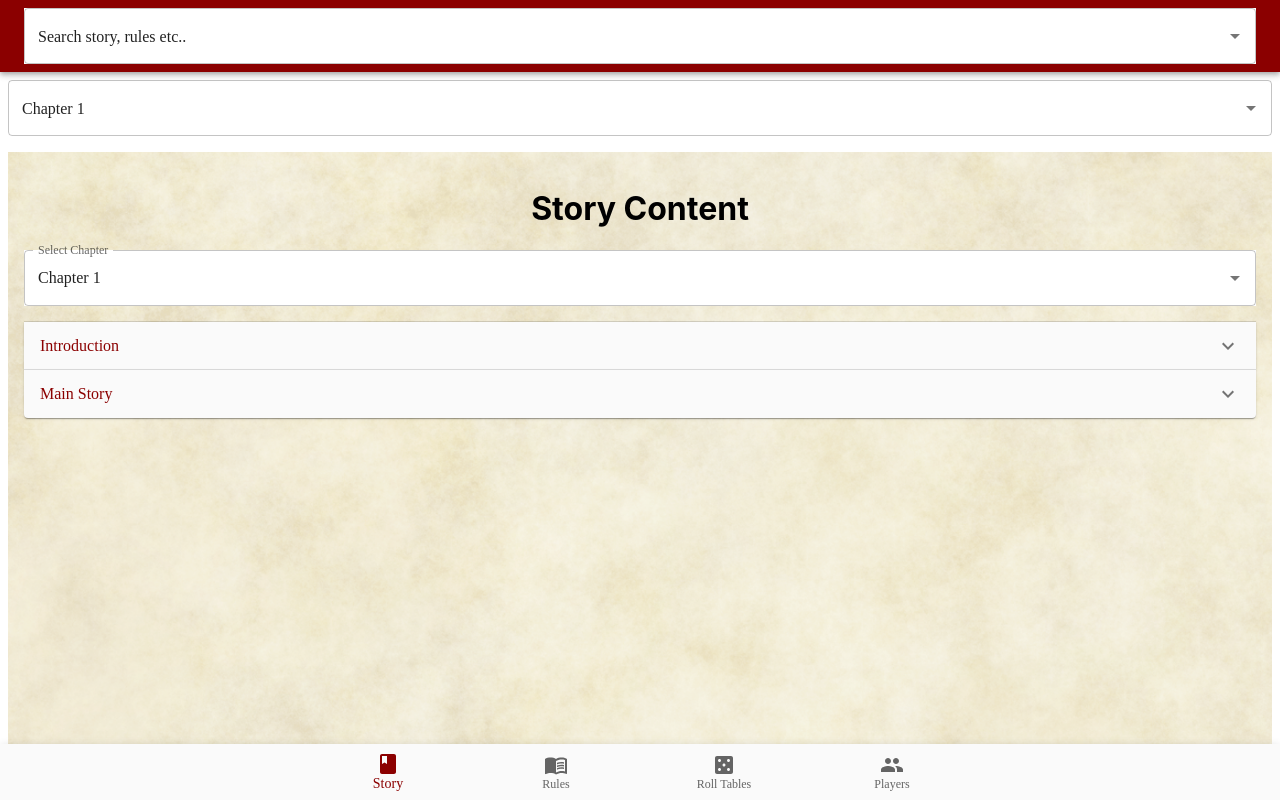
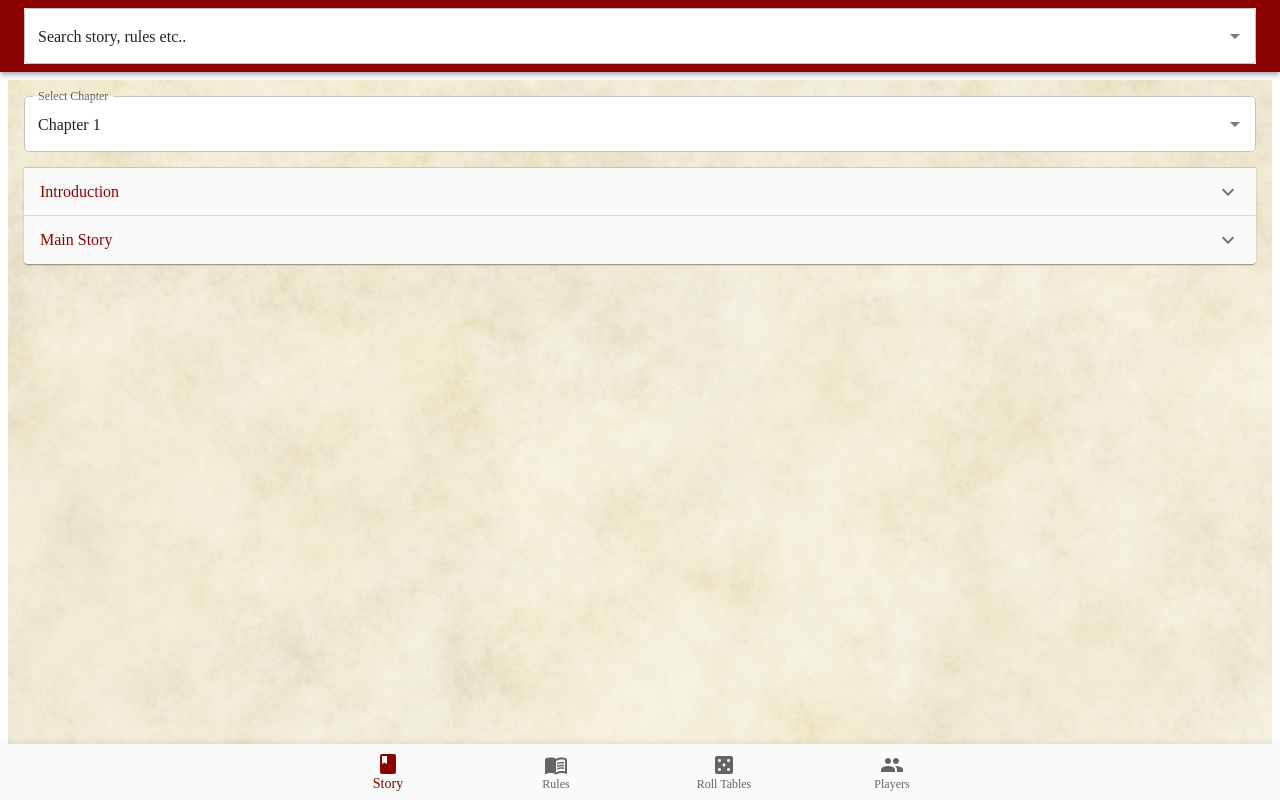
Before and after one commit to Kcity162/dnd-webapp, a React (Create React App) app: page / in a window 1280 px wide. Shown: the top 800 px of the page. Built offline with nearby package versions, Linux system fonts and the light colour scheme.

Commit message:
Fixed small bugs where declaered but not used.

```diff
--- a/src/App.js
+++ b/src/App.js
@@ -1,5 +1,5 @@
 // src/App.js
-import React, { useState, useEffect } from 'react';
+import React, { useState } from 'react';
 import './App.css';
 import BottomNavigationBar from './components/BottomNavigationBar';
 import StoryPage from './pages/StoryPage';
@@ -10,11 +10,6 @@ import AppBar from '@mui/material/AppBar';
 import Autocomplete from '@mui/material/Autocomplete';
 import TextField from '@mui/material/TextField';
 import Toolbar from '@mui/material/Toolbar';
-import Typography from '@mui/material/Typography';
-import Accordion from '@mui/material/Accordion';
-import AccordionSummary from '@mui/material/AccordionSummary';
-import AccordionDetails from '@mui/material/AccordionDetails';
-import ExpandMoreIcon from '@mui/icons-material/ExpandMore';
 
 function App() {
   const [selectedPage, setSelectedPage] = useState(() => {
@@ -60,19 +55,6 @@ function App() {
       case 0:
         return (
           <div>
-<Autocomplete
-  options={['Chapter 1', 'Chapter 2', 'Chapter 3']}
-  value={tabValue === 0 ? 'Chapter 1' : tabValue === 1 ? 'Chapter 2' : 'Chapter 3'}
-  onChange={(event, newValue) => {
-    if (newValue === 'Chapter 1') setTabValue(0);
-    if (newValue === 'Chapter 2') setTabValue(1);
-    if (newValue === 'Chapter 3') setTabValue(2);
-    localStorage.setItem('tabValue', JSON.stringify(newValue === 'Chapter 1' ? 0 : newValue === 'Chapter 2' ? 1 : 2));
-  }}
-  renderInput={(params) => <TextField {...params} placeholder="Select Chapter" variant="outlined" />}
-  sx={{ width: '100%', marginBottom: '16px' }}
-/>
-
             {tabValue === 0 && <StoryPage chapter={1} />}
             {tabValue === 1 && <StoryPage chapter={2} />}
             {tabValue === 2 && <StoryPage chapter={3} />}
--- a/src/pages/PlayersPage.js
+++ b/src/pages/PlayersPage.js
@@ -35,7 +35,6 @@ const PlayersPage = () => {
   };
   return (
     <div style={pageStyle}>
-      <h1>Players Content</h1>
       {playersData.map((player, index) => (
         <Accordion key={index} expanded={expanded === `panel${index}`} onChange={handleChange(`panel${index}`)}>
           <AccordionSummary expandIcon={<ExpandMoreIcon />} aria-controls={`panel${index}a-content`} id={`panel${index}a-header`}>
--- a/src/pages/RollTablesPage.js
+++ b/src/pages/RollTablesPage.js
@@ -33,7 +33,6 @@ const RollTablesPage = () => {
   };
   return (
     <div style={pageStyle}>
-      <h1>Roll Tables Content</h1>
       {rollTablesData.map((table, index) => (
         <Accordion key={index} expanded={expanded === `panel${index}`} onChange={handleChange(`panel${index}`)}>
           <AccordionSummary expandIcon={<ExpandMoreIcon />} aria-controls={`panel${index}a-content`} id={`panel${index}a-header`}>
--- a/src/pages/RulesPage.js
+++ b/src/pages/RulesPage.js
@@ -33,7 +33,6 @@ const RulesPage = () => {
   };
   return (
     <div style={pageStyle}>
-      <h1>Rules Content</h1>
       {rulesData.map((rule, index) => (
         <Accordion key={index} expanded={expanded === `panel${index}`} onChange={handleChange(`panel${index}`)}>
           <AccordionSummary expandIcon={<ExpandMoreIcon />} aria-controls={`panel${index}a-content`} id={`panel${index}a-header`}>
--- a/src/pages/StoryPage.js
+++ b/src/pages/StoryPage.js
@@ -46,7 +46,6 @@ const StoryPage = () => {
 
   return (
     <div style={pageStyle}>
-      <h1>Story Content</h1>
       <Autocomplete
         options={storyData.map(chapter => chapter.title)}
         value={storyData[selectedChapter].title}
```
